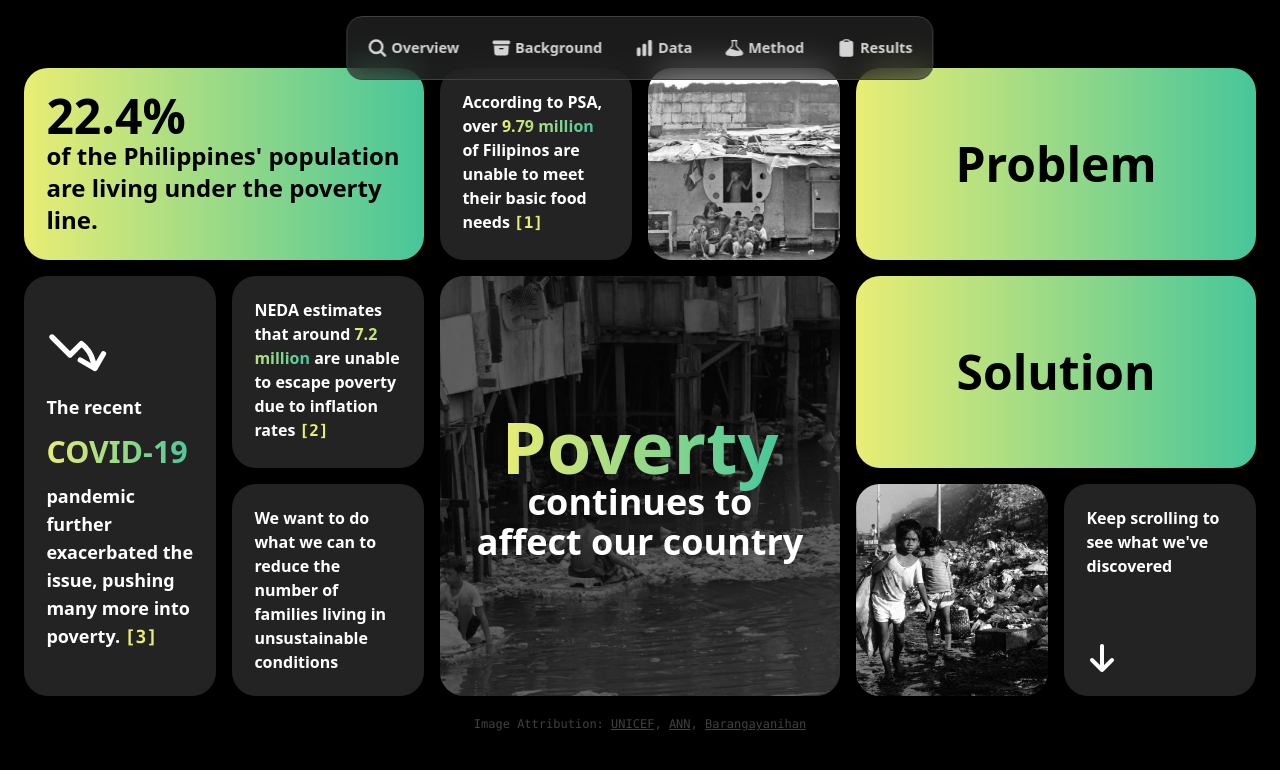
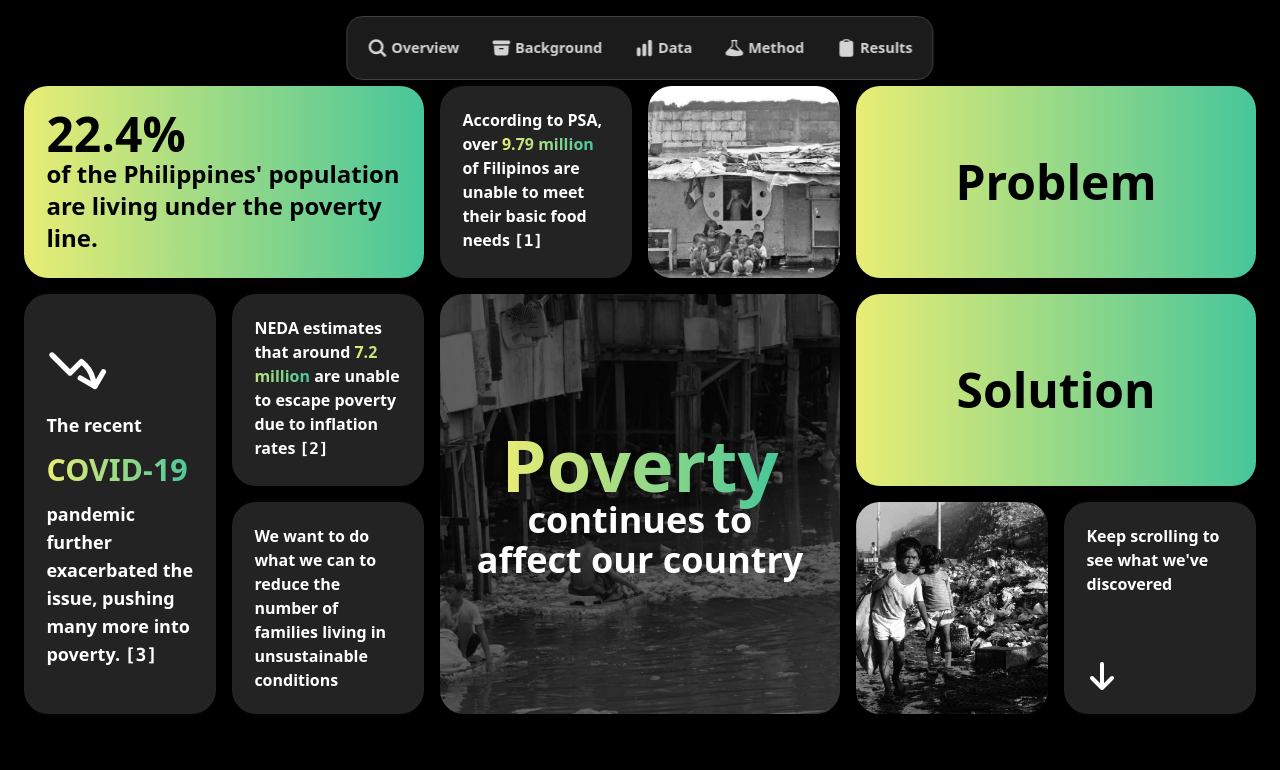
Before and after one commit to riru12/cs132portfolio, a SvelteKit app: page / in a window 1280 px wide. Shown: the top 770 px of the page. Built offline with nearby package versions, Linux system fonts and the light colour scheme.

Commit message:
removed img attribution (for now)

```diff
--- a/src/components/Bento.svelte
+++ b/src/components/Bento.svelte
@@ -17,11 +17,11 @@
         </div>
 
         <div id="box-2" class="">
-            <p class="font-semibold text-md">According to PSA, over <span class="gradient-text">9.79 million</span> of Filipinos are unable to meet their basic food needs <a href="https://www.pna.gov.ph/articles/1215836" target="_blank" class="font-mono text-[#e9ed74]">[1]</a></p>
+            <p class="font-semibold text-md">According to PSA, over <span class="gradient-text">9.79 million</span> of Filipinos are unable to meet their basic food needs <a href="https://www.pna.gov.ph/articles/1215836" class="font-mono">[1]</a></p>
         </div>
 
         <div id="box-3" class="">
-            <p class="font-semibold text-md">NEDA estimates that around <span class="gradient-text">7.2 million</span> are unable to escape poverty due to inflation rates <a href="https://mb.com.ph/2023/12/22/high-inflation-traps-over-7-m-filipinos-in-poverty-1" target="_blank" class="font-mono text-[#e9ed74]">[2]</a></p>
+            <p class="font-semibold text-md">NEDA estimates that around <span class="gradient-text">7.2 million</span> are unable to escape poverty due to inflation rates <a href="https://mb.com.ph/2023/12/22/high-inflation-traps-over-7-m-filipinos-in-poverty-1" class="font-mono">[2]</a></p>
         </div>
 
         <div id="box-4" class="group flex justify-center items-center special">
@@ -31,7 +31,7 @@
 
         <div id="box-5" class="flex flex-col justify-center gap-2">
             <DownwardTrend />
-            <p class="font-semibold text-lg">The recent</p><h2 class="text-[1.9rem] gradient-text">COVID-19</h2><p class="font-semibold text-lg">pandemic further exacerbated the issue, pushing many more into poverty. <a href="https://www.reuters.com/world/asia-pacific/pandemic-pushed-millions-more-into-poverty-philippines-govt-2022-08-15/" target="_blank" class="font-mono text-[#e9ed74]">[3]</a></p>
+            <p class="font-semibold text-lg">The recent</p><h2 class="text-[1.9rem] gradient-text">COVID-19</h2><p class="font-semibold text-lg">pandemic further exacerbated the issue, pushing many more into poverty. <a href="https://www.reuters.com/world/asia-pacific/pandemic-pushed-millions-more-into-poverty-philippines-govt-2022-08-15/" class="font-mono">[3]</a></p>
         </div>
 
         <div id="box-6" class="">
@@ -60,5 +60,4 @@
             <p class="font-semibold text-md">Keep scrolling to see what we've discovered</p><a href="#background"><DownArrow/></a>
         </div>
     </div>
-    <div class="text-xs font-mono text-neutral-700 mt-5">Image Attribution: <a href="https://www.flickr.com/photos/unicefasiapac/8202544458/in/photostream/" target="_blank" class="underline">UNICEF</a>, <a href="https://asianews.network/philippines-pandemic-of-poverty/" target="_blank" class="underline">ANN</a>, <a href="https://www.barangayanihan.com/" target="_blank" class="underline">Barangayanihan</a></div>
 </section>
```
